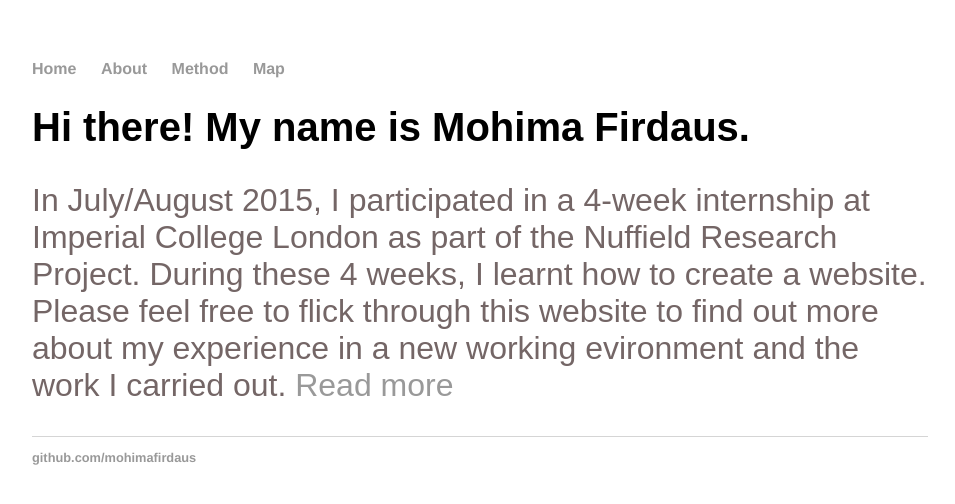
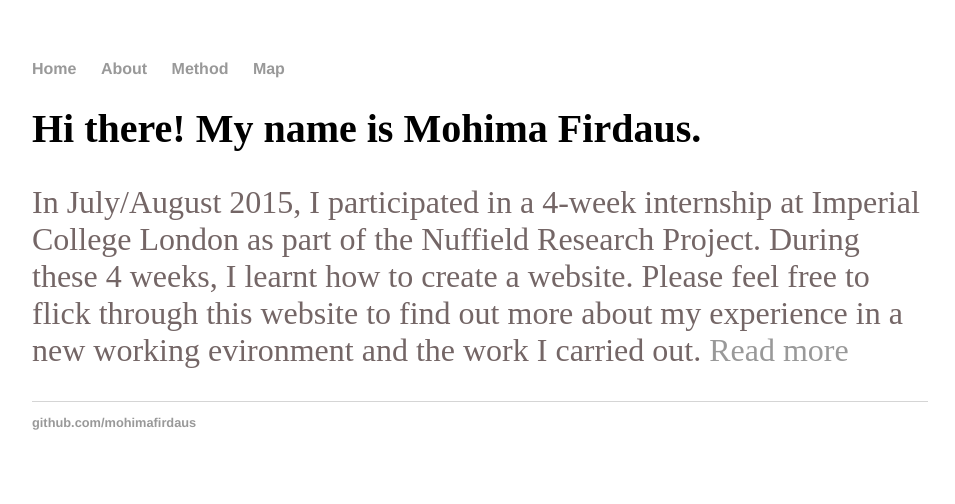
Before and after one commit to mohimafirdaus/mohimafirdaus.github.io, a Jekyll site: the page built from index.html, in a window 1280 px wide. Shown: the top 504 px of the page, without its empty margins (160-1115 px from the left). Built offline with Jekyll 4.4.1, drawn with Linux system fonts in a browser that asks for light colours.

Commit message:
Update main.css

```diff
--- a/css/main.css
+++ b/css/main.css
@@ -21,12 +21,12 @@ a:hover {
 }
 h1 {
     font-size: 2.5em;
-    font-family: 'Arial', 'Sans-Serif';
+    font-family: 'Times Roman', 'Sans-Serif';
 }
 p {
     font-size: 2em;
     color: #746666;
-    font-family: 'Arial';
+    font-family: 'Times Roman';
 }
 footer {
     border-top: 1px solid #d5d5d5;
```
